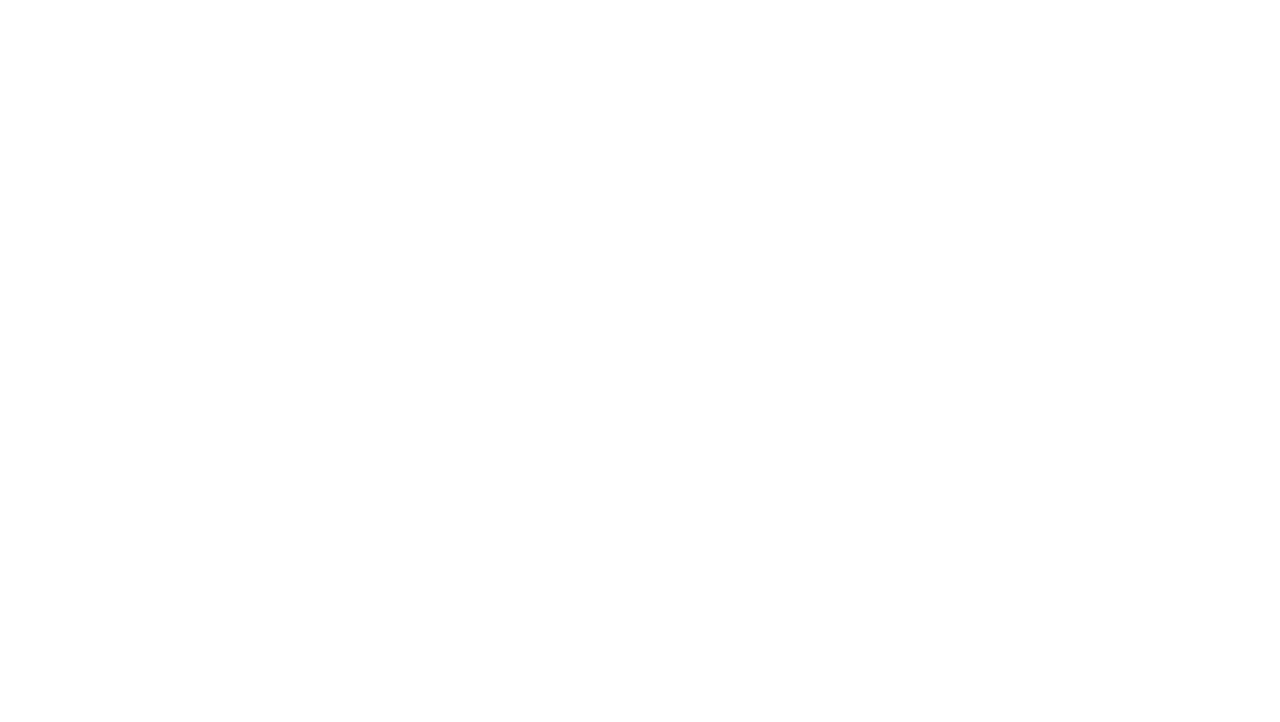
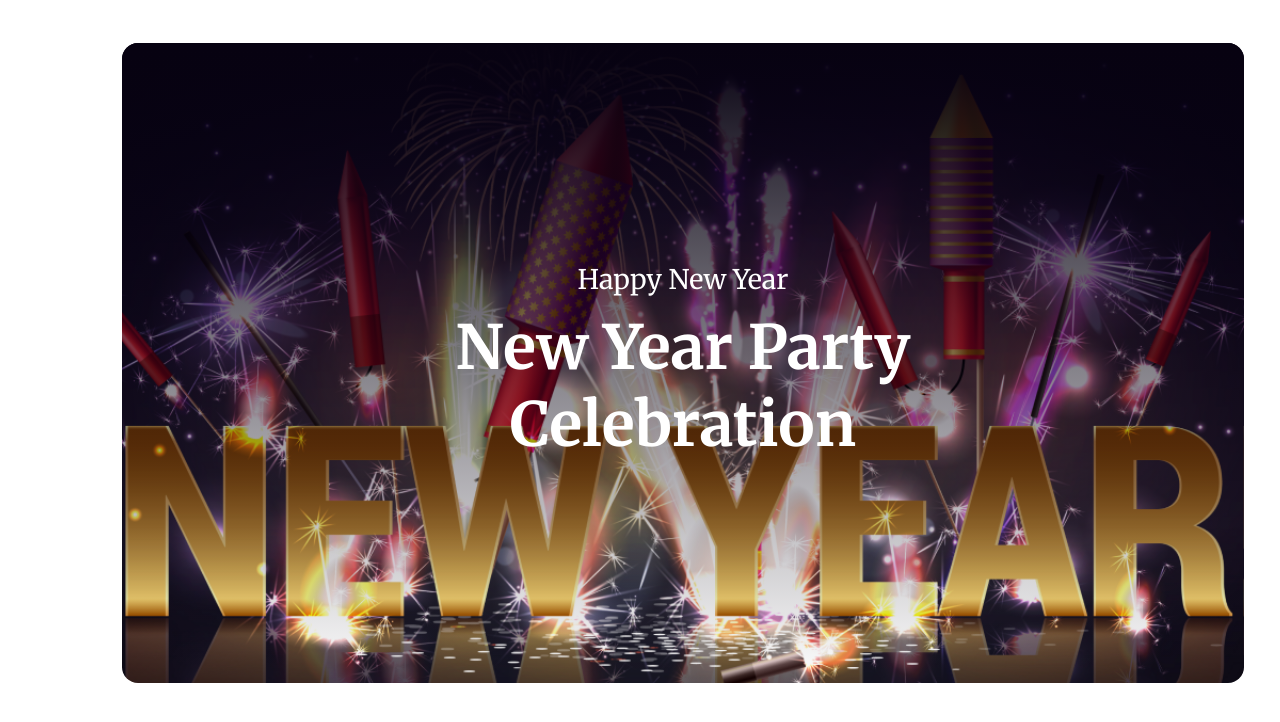
Before and after one commit to Parvez2004/new-year-offer, a plain HTML site: page index.html in a window 1280 px wide. Drawn offline with Linux system fonts and the light colour scheme.

Commit message:
header complete

```diff
--- a/css/style.css
+++ b/css/style.css
@@ -0,0 +1,40 @@
+@import url('https://fonts.googleapis.com/css2?family=Merriweather:ital,wght@0,300;0,400;0,700;0,900;1,300;1,400;1,700;1,900&display=swap');
+
+* {
+    margin: 0;
+    padding: 0;
+}
+
+
+/* Header Section */
+.header {
+    background: url(/images/Banner\ Image.png);
+    background-position: center;
+    background-repeat: no-repeat;
+    background-size: cover;
+    border-radius: 16px;
+    width: 1122px;
+    height: 80vh;
+    margin: 42.5px 122px;
+    font-family: "Merriweather", serif;
+}
+
+.header-content {
+    text-align: center;
+    color: white;
+    border-radius: 16px;
+    width: 1122px;
+    background: linear-gradient(180.00deg, rgb(7, 2, 17), rgba(7, 2, 17, 0) 100%);
+    height: 80vh;
+    display: flex;
+    flex-direction: column;
+    justify-content: center;
+    align-items: center;
+}
+.header-sub-main{
+    font-size: 27px;
+    margin-bottom: 13.6px;
+}
+.header-main{
+    font-size: 61px;
+}
--- a/index.html
+++ b/index.html
@@ -7,6 +7,17 @@
     <link rel="stylesheet" href="css/style.css">
 </head>
 <body>
+    <header class="header">
+       <div class="header-content">
+        <p class="header-sub-main">Happy New Year</p>
+        <h2 class="header-main">New Year Party <br> Celebration</h2>
+       </div>
+    </header>
+    <main>
 
+    </main>
+    <footer>
+
+    </footer>
 </body>
 </html>
```
